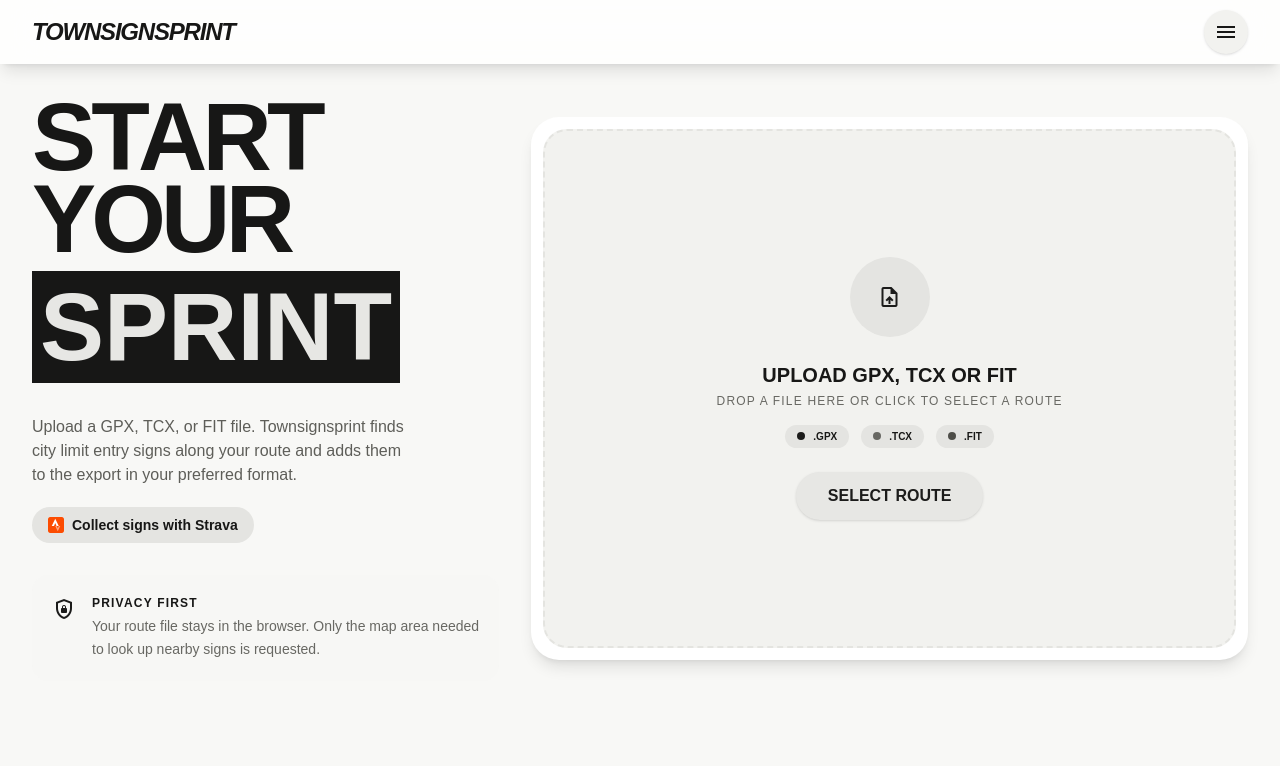
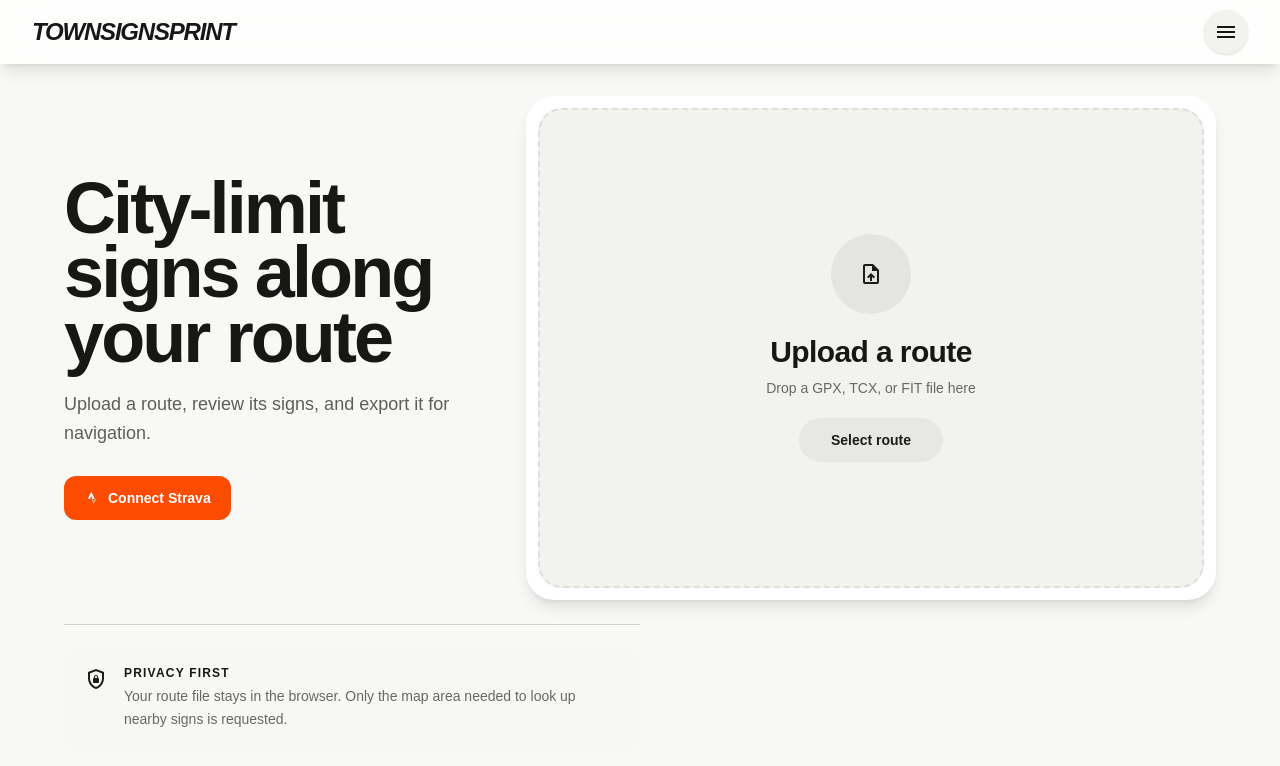
Before and after one commit to tobiaskeiner/ortsschildsprint, a React (Vite) app in the folder frontend/: page / in a window 1280 px wide. Shown: the top 766 px of the page. Built offline with nearby package versions, Linux system fonts and the light colour scheme.

Commit message:
Refine the homescreen upload flow (#111)

```diff
--- a/frontend/src/components/FileUpload.tsx
+++ b/frontend/src/components/FileUpload.tsx
@@ -40,8 +40,8 @@ const FileUploader: React.FC<FileUploaderProps> = (props) => {
   }, []);
 
   return (
-    <div className="rounded-[1.75rem] bg-surface-container-lowest p-3 shadow-lg">
-      <div className="group relative flex flex-col items-center justify-center overflow-hidden rounded-[1.5rem] border-2 border-dashed border-outline-variant/40 bg-surface-container-low px-4 py-4 text-center transition-all hover:border-primary-container sm:min-h-[28rem] sm:px-8 md:aspect-[4/3] md:min-h-0 md:px-10">
+    <div className="rounded-[1.75rem] bg-surface-container-lowest p-2 shadow-lg sm:p-3">
+      <div className="group relative flex min-h-[23rem] flex-col items-center justify-center overflow-hidden rounded-[1.5rem] border-2 border-dashed border-outline-variant/60 bg-surface-container-low px-5 py-10 text-center transition-[border-color,background-color] hover:border-primary hover:bg-surface-container sm:min-h-[26rem] sm:px-8 md:min-h-[30rem] md:px-10">
         <Dropzone
           maxFiles={1}
           noClick
@@ -70,7 +70,7 @@ const FileUploader: React.FC<FileUploaderProps> = (props) => {
                     </p>
                   </div>
                 ) : (
-                  <div className="relative z-10 flex flex-col items-center gap-6">
+                  <div className="relative z-10 flex flex-col items-center gap-5">
                     <div className="flex h-16 w-16 items-center justify-center rounded-full bg-surface-container-high text-primary sm:h-20 sm:w-20">
                       <span
                         className="material-symbols-outlined"
@@ -80,10 +80,10 @@ const FileUploader: React.FC<FileUploaderProps> = (props) => {
                       </span>
                     </div>
                     <div className="text-center">
-                      <p className="mb-1 font-headline text-lg font-bold uppercase sm:text-xl">
+                      <h2 className="font-headline text-2xl font-black tracking-[-0.02em] text-on-surface sm:text-3xl">
                         <FormattedMessage id="upload.title" />
-                      </p>
-                      <p className="text-xs font-medium uppercase tracking-widest text-secondary">
+                      </h2>
+                      <p className="mt-2 text-sm text-secondary">
                         <FormattedMessage
                           id={
                             isTouchDevice
@@ -92,29 +92,9 @@ const FileUploader: React.FC<FileUploaderProps> = (props) => {
                           }
                         />
                       </p>
-                      <div className="mt-4 flex flex-wrap justify-center gap-3">
-                        <div className="flex items-center gap-2 rounded-full bg-surface-container-high px-3 py-1">
-                          <span className="h-2 w-2 rounded-full bg-primary"></span>
-                          <span className="font-headline text-[10px] font-black">
-                            .GPX
-                          </span>
-                        </div>
-                        <div className="flex items-center gap-2 rounded-full bg-surface-container-high px-3 py-1">
-                          <span className="h-2 w-2 rounded-full bg-secondary"></span>
-                          <span className="font-headline text-[10px] font-black">
-                            .TCX
-                          </span>
-                        </div>
-                        <div className="flex items-center gap-2 rounded-full bg-surface-container-high px-3 py-1">
-                          <span className="h-2 w-2 rounded-full bg-tertiary"></span>
-                          <span className="font-headline text-[10px] font-black">
-                            .FIT
-                          </span>
-                        </div>
-                      </div>
                     </div>
                     <button
-                      className="w-full max-w-xs rounded-full bg-primary-container px-8 py-3 font-bold uppercase text-on-primary-container shadow-sm transition-transform hover:scale-105 hover:cursor-pointer sm:w-auto"
+                      className="w-full max-w-xs rounded-full bg-primary-container px-8 py-3 font-headline text-sm font-black text-on-primary-container transition-[background-color,transform] hover:cursor-pointer hover:bg-surface-container-highest active:scale-[0.98] sm:w-auto"
                       type="button"
                       onClick={open}
                     >
--- a/frontend/src/features/strava/ConnectStrava.tsx
+++ b/frontend/src/features/strava/ConnectStrava.tsx
@@ -97,7 +97,7 @@ export const ConnectStrava = () => {
             </div>
           </fieldset>
           <a
-            className="group mt-6 flex min-h-12 w-full items-center justify-center gap-2 rounded-[1rem] bg-[#fc4c02] px-5 py-3 font-headline text-sm font-black text-white transition-[background-color,transform] hover:cursor-pointer hover:bg-[#e34402] active:scale-[0.98] focus-visible:outline-2 focus-visible:outline-offset-2 focus-visible:outline-[#fc4c02]"
+            className="group mt-6 flex min-h-12 w-full items-center justify-center gap-2 rounded-[1rem] bg-strava-orange px-5 py-3 font-headline text-sm font-black text-white transition-[background-color,transform] hover:cursor-pointer hover:bg-strava-orange-hover active:scale-[0.98] focus-visible:outline-2 focus-visible:outline-offset-2 focus-visible:outline-strava-orange"
             href={`/api/strava/connect?activity_summary=${appendSignSummary ? "1" : "0"}`}
           >
             <FormattedMessage id="strava.connect.action" />
--- a/frontend/src/index.css
+++ b/frontend/src/index.css
@@ -54,6 +54,8 @@
   --color-tertiary-container: #e1e1de;
   --color-tertiary: #4e4e49;
   --color-town-sign: #f0cf20;
+  --color-strava-orange: #fc4c02;
+  --color-strava-orange-hover: #e34402;
 }
 
 html,
@@ -92,6 +94,8 @@ body,
   --color-tertiary-container: #292927;
   --color-tertiary: #cacac4;
   --color-town-sign: #f3d447;
+  --color-strava-orange: #fc4c02;
+  --color-strava-orange-hover: #ff6530;
   --color-dashboard-panel: #282825;
   --color-dashboard-panel-muted: #c8c8c1;
   --color-dashboard-panel-rule: rgb(255 255 255 / 0.14);
--- a/frontend/src/steps/Home.tsx
+++ b/frontend/src/steps/Home.tsx
@@ -16,49 +16,33 @@ const Home: React.FC = () => {
 
   return (
     <>
-      <div className="grid w-full gap-4 xl:grid-cols-5 xl:items-center xl:gap-8">
-        <div className="xl:col-span-2">
-          <div className="mb-4 grid grid-cols-[max-content_auto] grid-rows-2 items-center gap-x-3 uppercase sm:block sm:mb-8">
-            <FormattedMessage
-              id="home.title"
-              values={{
-                br: <br />,
-                sentence: (chunks) => (
-                  <h1 className="col-start-1 row-span-2 self-center pb-3 text-5xl leading-[0.85] font-black tracking-tighter text-on-surface font-headline sm:block sm:text-6xl md:text-7xl xl:text-8xl">
-                    {chunks}
-                  </h1>
-                ),
-                highlight: (chunks) => (
-                  <span className="col-start-2 row-span-2 self-center justify-self-center inline-block w-fit bg-on-surface px-2 py-2 text-5xl font-black text-primary-container font-headline sm:text-6xl md:text-7xl xl:text-8xl">
-                    {chunks}
-                  </span>
-                ),
-              }}
-            />
-          </div>
-          <p className="max-w-xl text-sm text-on-surface-variant sm:text-base xl:max-w-sm">
+      <div className="mx-auto grid w-full max-w-6xl gap-8 lg:grid-cols-[minmax(20rem,0.75fr)_minmax(32rem,1.25fr)] lg:items-center lg:gap-12">
+        <div>
+          <h1 className="max-w-[11ch] text-balance font-headline text-5xl font-black leading-[0.9] tracking-[-0.04em] text-on-surface sm:text-6xl lg:text-7xl">
+            <FormattedMessage id="home.title" />
+          </h1>
+          <p className="mt-5 max-w-[38rem] text-base leading-relaxed text-on-surface-variant sm:text-lg">
             <FormattedMessage id="home.description"></FormattedMessage>
           </p>
           <a
-            className="mt-5 inline-flex items-center gap-2 rounded-full bg-surface-container-high px-4 py-2 text-sm font-bold text-on-surface transition-colors hover:bg-surface-container-highest"
+            className="mt-7 inline-flex min-h-11 items-center gap-2 rounded-xl bg-strava-orange px-5 py-3 font-headline text-sm font-black text-white transition-[background-color,transform] hover:cursor-pointer hover:bg-strava-orange-hover active:scale-[0.98]"
             href={STRAVA_ROUTE}
           >
             <img alt="" className="h-4 w-4" src="/img/strava.png" />
             <FormattedMessage id="strava.home.link" />
           </a>
-          <div className="hidden sm:mt-8 xl:block">
-            <PrivacyStatement />
-          </div>
         </div>
-        <div className="xl:col-span-3">
+        <div>
           <FileUploader
             onParseSuccessful={() => {
               navigateToWorkflow();
             }}
           />
-          <div className="mt-5 xl:hidden">
-            <PrivacyStatement />
-          </div>
+        </div>
+      </div>
+      <div className="mx-auto mt-6 w-full max-w-6xl">
+        <div className="max-w-xl border-t border-outline-variant pt-5">
+          <PrivacyStatement />
         </div>
       </div>
       {/* Error Popup Implementation */}
--- a/frontend/src/translations.ts
+++ b/frontend/src/translations.ts
@@ -20,7 +20,7 @@ export const messages: Record<AppLocale, Record<string, string>> = {
     "menu.link.privacyPolicy": "Datenschutzerklärung",
     "menu.link.strava": "Strava",
     "menu.link.github": "GitHub Projekt",
-    "strava.home.link": "Sammle Ortsschilder mit Strava",
+    "strava.home.link": "Mit Strava verbinden",
     "strava.dashboard.loading.label": "Strava-Dashboard wird geladen",
     "strava.dashboard.loading.collection": "Deine Sammlung wird geladen",
     "strava.dashboard.error.title":
@@ -117,16 +117,15 @@ export const messages: Record<AppLocale, Record<string, string>> = {
     "legalnotice.name": "Name und Anschrift",
     "legalnotice.contact": "Kontakt",
     "legal.privacyPolicy.title": "Datenschutzerklärung",
-    "home.title":
-      "<sentence>Starte{br}deinen</sentence><highlight>Sprint</highlight>",
+    "home.title": "Ortsschilder entlang deiner Route",
     "home.description":
-      "Lade eine GPX-, TCX- oder FIT-Datei hoch. Ortsschildsprint findet Ortseinfahrtsschilder entlang deiner Strecke und ergänzt deine Route für den Export im gewünschten Format.",
+      "Route hochladen, Schilder prüfen und für die Navigation exportieren.",
     "privacy.title": "Datenschutz geht vor",
     "privacy.description":
       "Deine Routendatei bleibt im Browser. Für die Suche nach Ortsschildern wird nur der benötigte Kartenausschnitt abgefragt.",
-    "upload.title": "GPX, TCX oder FIT hochladen",
-    "upload.subtitle": "Datei ablegen oder klicken, um eine Route auszuwählen",
-    "upload.subtitle.mobile": "Tippe, um eine Route auszuwählen",
+    "upload.title": "Route hochladen",
+    "upload.subtitle": "GPX-, TCX- oder FIT-Datei hier ablegen",
+    "upload.subtitle.mobile": "GPX-, TCX- oder FIT-Datei auswählen",
     "upload.button": "Route auswählen",
     "stepper.upload": "Hochladen",
     "stepper.edit": "Bearbeiten",
@@ -206,7 +205,7 @@ export const messages: Record<AppLocale, Record<string, string>> = {
     "menu.link.privacyPolicy": "Privacy Policy",
     "menu.link.strava": "Strava",
     "menu.link.github": "GitHub Project",
-    "strava.home.link": "Collect signs with Strava",
+    "strava.home.link": "Connect Strava",
     "strava.dashboard.loading.label": "Loading Strava dashboard",
     "strava.dashboard.loading.collection": "Loading your collection",
     "strava.dashboard.error.title": "Could not load your collection",
@@ -298,16 +297,15 @@ export const messages: Record<AppLocale, Record<string, string>> = {
     "legalnotice.name": "Name and Address",
     "legalnotice.contact": "Contact",
     "legal.privacyPolicy.title": "Privacy Policy",
-    "home.title":
-      "<sentence>Start{br}your</sentence><highlight>Sprint</highlight>",
+    "home.title": "City-limit signs along your route",
     "home.description":
-      "Upload a GPX, TCX, or FIT file. Townsignsprint finds city limit entry signs along your route and adds them to the export in your preferred format.",
+      "Upload a route, review its signs, and export it for navigation.",
     "privacy.title": "Privacy First",
     "privacy.description":
       "Your route file stays in the browser. Only the map area needed to look up nearby signs is requested.",
-    "upload.title": "Upload GPX, TCX or FIT",
-    "upload.subtitle": "Drop a file here or click to select a route",
-    "upload.subtitle.mobile": "Tap to select a route",
+    "upload.title": "Upload a route",
+    "upload.subtitle": "Drop a GPX, TCX, or FIT file here",
+    "upload.subtitle.mobile": "Select a GPX, TCX, or FIT file",
     "upload.button": "Select route",
     "stepper.upload": "Upload",
     "stepper.edit": "Edit",
```
